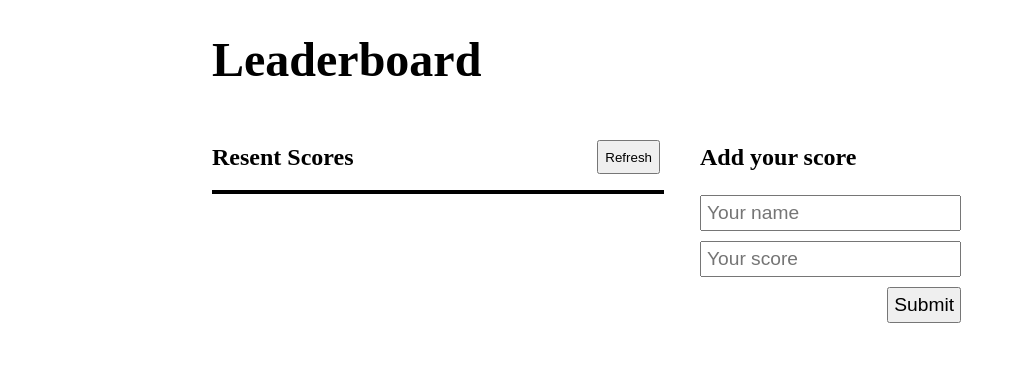
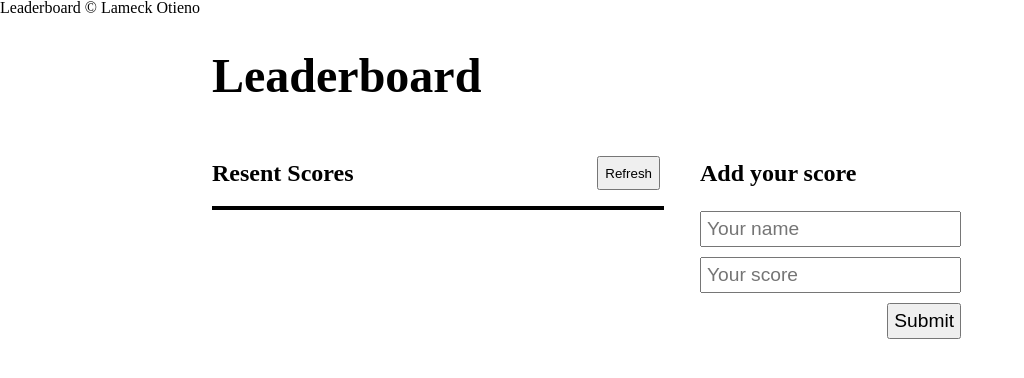
Before and after one commit to Lameck1/leaderboard, a website built with webpack: page src/index.html in a window 1280 px wide. Shown: the top 378 px of the page, without its empty margins (0-1024 px from the left). Built offline with nearby package versions, Linux system fonts and the light colour scheme; no server answers; a web font is replaced by a local one.

Commit message:
Add footer

```diff
--- a/src/index.html
+++ b/src/index.html
@@ -7,6 +7,8 @@
   <title>Leaderboard</title>
 </head>
 <body>
-
+  <footer>
+    <small>Leaderboard &copy; Lameck Otieno</small>
+  </footer>
 </body>
 </html>
```
